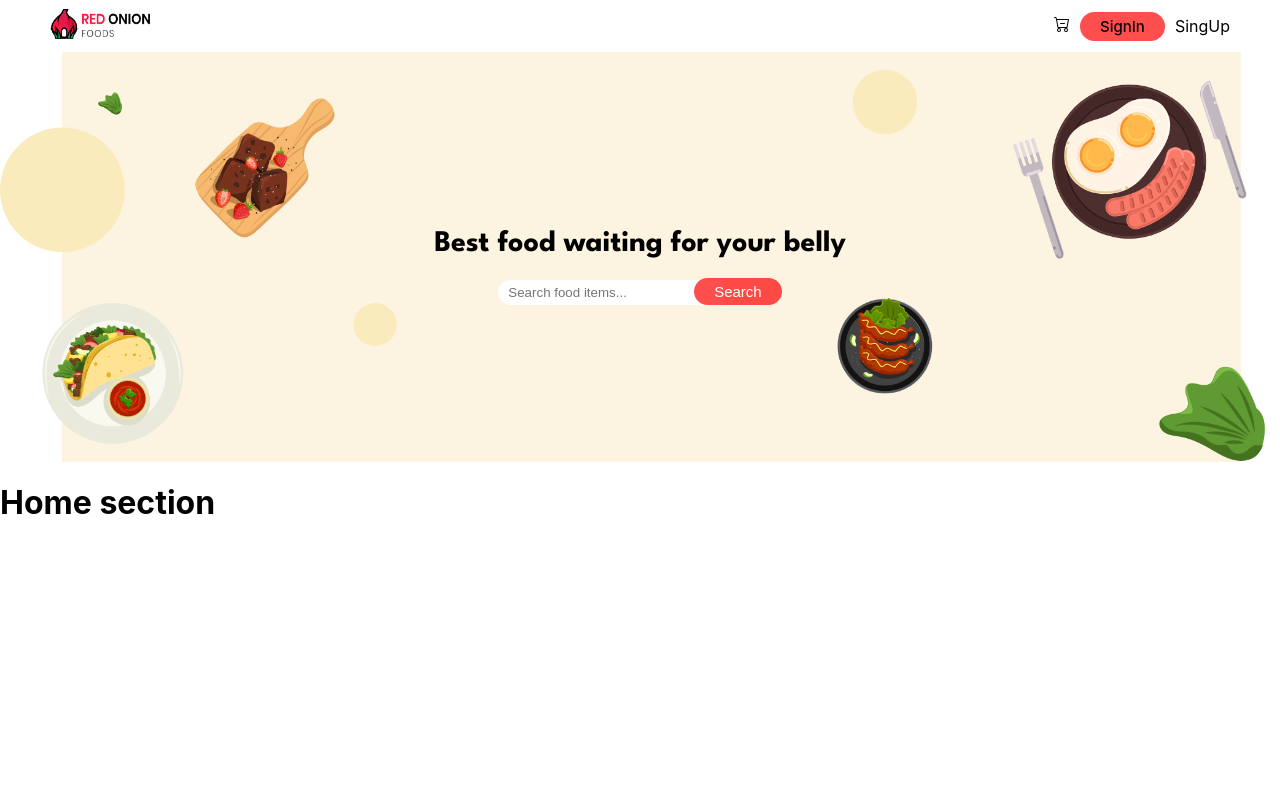
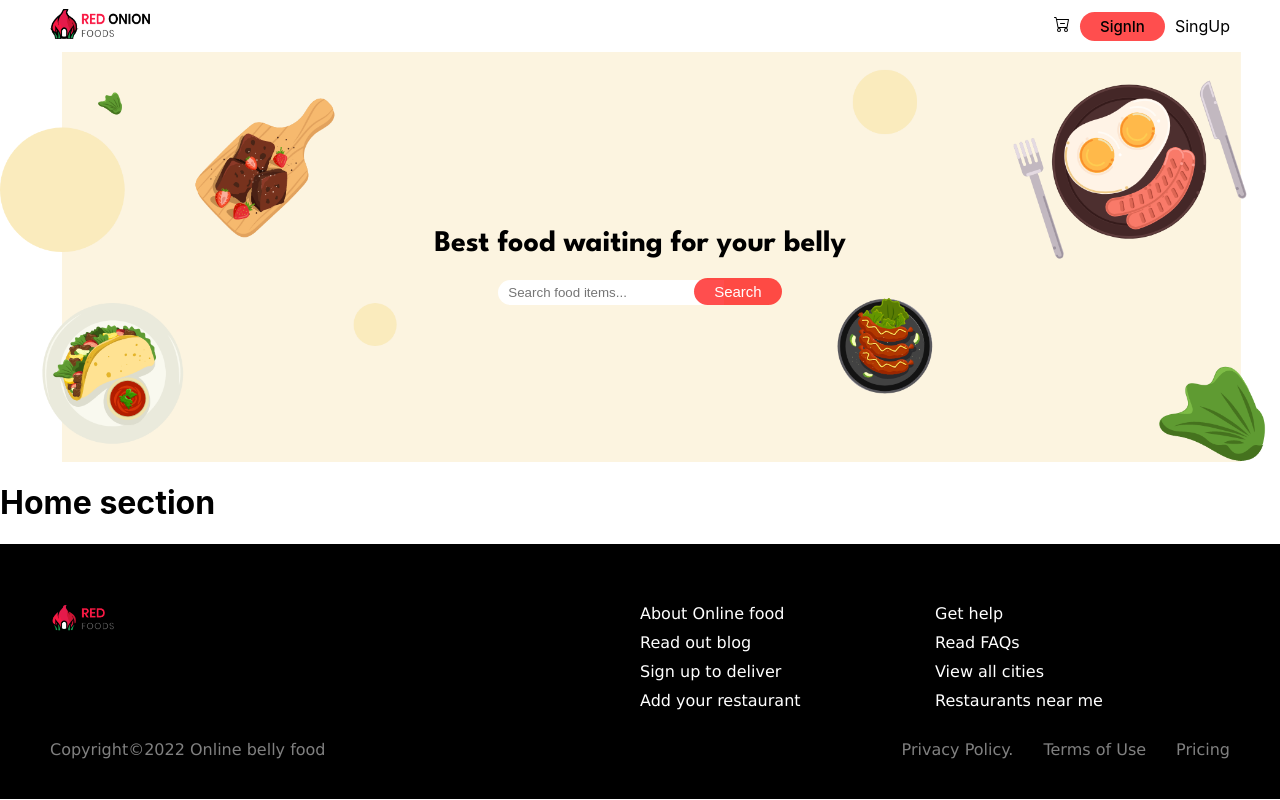
Before and after one commit to proloypaul/belly-food-client, a React (Create React App) app: page / in a window 1280 px wide. Built offline with nearby package versions, Linux system fonts and the light colour scheme.

Commit message:
create footer

```diff
--- /dev/null
+++ b/src/Components/Footer/Footer.css
@@ -0,0 +1,41 @@
+.footerContainer{
+    background-color: #000000;
+    padding: 0px 50px;
+    padding-top: 60px;
+    padding-bottom: 40px;
+    color: #fff;
+}
+.footerContainer .footer1Part{
+    display: grid;
+    grid-template-columns: 6fr 3fr 3fr;
+}
+.footer1Part a{
+    text-decoration: none;
+    display: block;
+    color: #fff;
+    padding-bottom: 10px;
+    font-family: 'Lucida Sans', 'Lucida Sans Regular', 'Lucida Grande', 'Lucida Sans Unicode', Geneva, Verdana, sans-serif;
+}
+.footerContainer .footer2Part{
+    display: flex;
+    justify-content: space-between;
+    align-items: center;
+    padding-top: 20px;
+
+}
+.footer2Part a{
+    display: block;
+    text-decoration: none;
+    color: gray;
+    font-family: 'Lucida Sans', 'Lucida Sans Regular', 'Lucida Grande', 'Lucida Sans Unicode', Geneva, Verdana, sans-serif;
+}
+.footer2Part .part2Option{
+    display: flex;
+}
+.footer2Part .part2Option a{
+    display: block;
+    text-decoration: none;
+    font-family: 'Lucida Sans', 'Lucida Sans Regular', 'Lucida Grande', 'Lucida Sans Unicode', Geneva, Verdana, sans-serif;
+    margin-left: 30px;
+
+}
--- /dev/null
+++ b/src/Components/Footer/Footer.js
@@ -0,0 +1,37 @@
+import React from 'react';
+import './Footer.css';
+import footerLogo from '../../Images/logo.png';
+import { Link } from 'react-router-dom';
+const Footer = () => {
+    return (
+        <div className='footerContainer'>
+            <div className='footer1Part'>
+                <div>
+                    <img src={footerLogo} alt="Empty!" width="100px" heigh="30px" />
+                </div>
+                <div>
+                    <Link to="/">About Online food</Link>
+                    <Link to="/">Read out blog</Link>
+                    <Link to="/">Sign up to deliver</Link>
+                    <Link to="/">Add your restaurant</Link>
+                </div>
+                <div>
+                    <Link to="/">Get help</Link>
+                    <Link to="/">Read FAQs</Link>
+                    <Link to="/">View all cities</Link>
+                    <Link to="/">Restaurants near me</Link>
+                </div>
+            </div>
+            <div className='footer2Part'>
+                <Link to="/">Copyright&copy;2022 Online belly food</Link>
+                <div className="part2Option">
+                    <Link to="/">Privacy Policy.</Link>
+                    <Link to="/">Terms of Use</Link>
+                    <Link to="/">Pricing</Link>
+                </div>
+            </div>
+        </div>
+    );
+};
+
+export default Footer;
--- a/src/Components/Home/Home.js
+++ b/src/Components/Home/Home.js
@@ -1,4 +1,5 @@
 import React from 'react';
+import Footer from '../Footer/Footer';
 import Header from '../Header/Header';
 
 const Home = () => {
@@ -6,6 +7,7 @@ const Home = () => {
         <div>
             <Header></Header>
             <h1>Home section</h1>
+            <Footer></Footer>
         </div>
     );
 };
```
